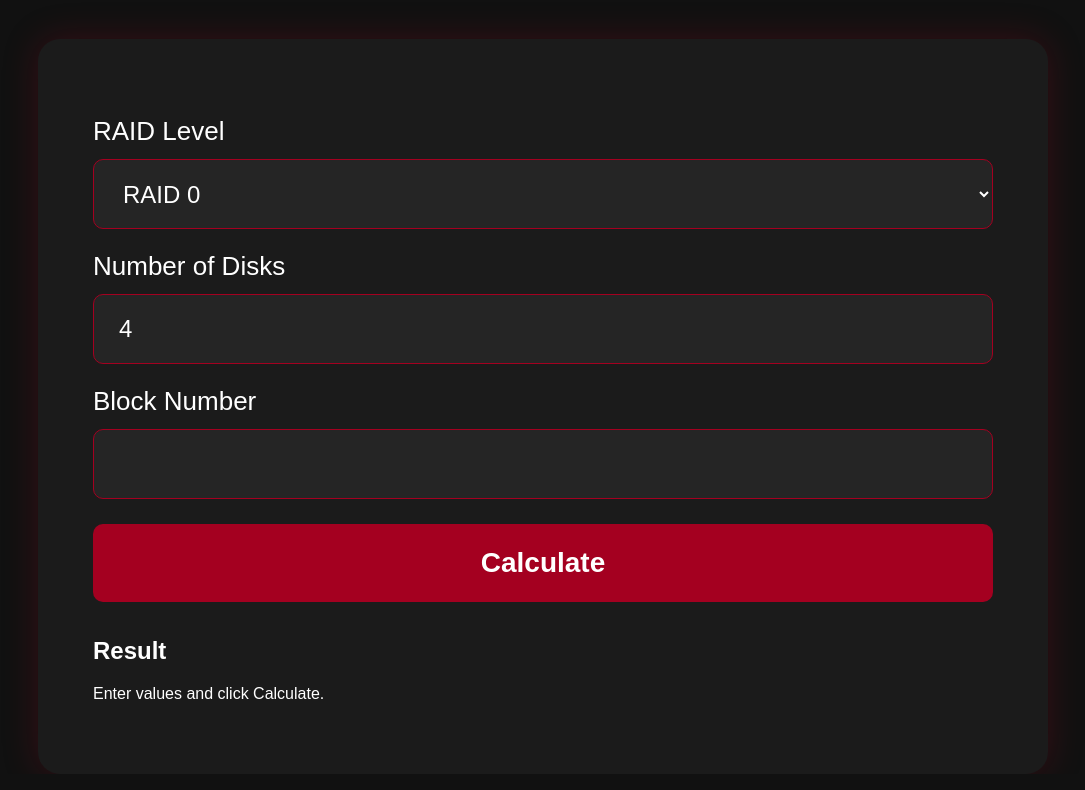
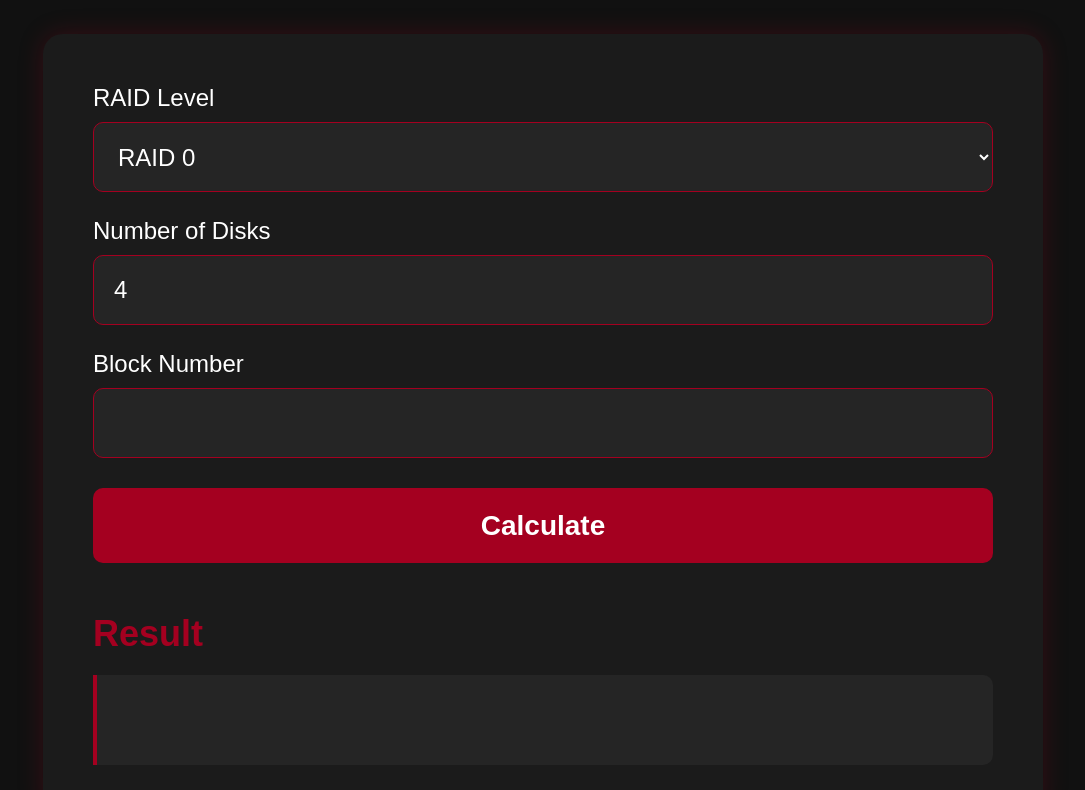
Before and after one commit to fittriya/20261RCOSE32200, a plain HTML site: page index.html in a window 1280 px wide. Shown: the part 140-930 px from the top of the page, without its empty margins (97-1182 px from the left). Drawn offline with Linux system fonts and the light colour scheme.

Commit message:
Refactor HTML structure and improve labels

```diff
--- a/index.html
+++ b/index.html
@@ -2,14 +2,96 @@
 <html>
 <head>
     <title>RAID Mapping Simulator</title>
-    <link rel="stylesheet" href="style.css">
+
+    <style>
+        body {
+            margin: 0;
+            background-color: #111;
+            color: white;
+            font-family: Arial, sans-serif;
+        }
+
+        h1 {
+            text-align: center;
+            color: white;
+            font-family: Consolas, Monaco, monospace;
+            font-size: 64px;
+            font-weight: bold;
+            margin: 50px 0;
+        }
+
+        .container {
+            width: 80%;
+            max-width: 900px;
+            margin: auto;
+            background-color: #1b1b1b;
+            padding: 50px;
+            border-radius: 20px;
+            box-shadow: 0 0 25px rgba(164, 0, 32, 0.25);
+        }
+
+        label {
+            display: block;
+            font-size: 24px;
+            margin-bottom: 10px;
+        }
+
+        input,
+        select {
+            width: 100%;
+            height: 70px;
+            padding: 0 20px;
+            margin-bottom: 25px;
+            font-size: 24px;
+            color: white;
+            background-color: #252525;
+            border: 1px solid #a40020;
+            border-radius: 10px;
+            box-sizing: border-box;
+        }
+
+        button {
+            width: 100%;
+            height: 75px;
+            margin-top: 5px;
+            background-color: #a40020;
+            color: white;
+            border: none;
+            border-radius: 10px;
+            font-size: 28px;
+            font-weight: bold;
+            cursor: pointer;
+        }
+
+        button:hover {
+            background-color: #c0002b;
+        }
+
+        h2 {
+            color: #a40020;
+            font-size: 36px;
+            margin-top: 50px;
+            margin-bottom: 20px;
+        }
+
+        #result {
+            min-height: 50px;
+            padding: 20px;
+            border-left: 4px solid #a40020;
+            background-color: #252525;
+            border-radius: 0 10px 10px 0;
+            font-size: 24px;
+        }
+    </style>
 </head>
+
 <body>
 
     <h1>RAID Mapping Simulator</h1>
 
     <div class="container">
-        <label>RAID Level</label>
+
+        <label for="raidLevel">RAID Level</label>
         <select id="raidLevel">
             <option value="0">RAID 0</option>
             <option value="1">RAID 1</option>
@@ -17,16 +99,17 @@
             <option value="5">RAID 5</option>
         </select>
 
-        <label>Number of Disks</label>
+        <label for="numDisks">Number of Disks</label>
         <input type="number" id="numDisks" value="4">
 
-        <label>Block Number</label>
+        <label for="blockNumber">Block Number</label>
         <input type="number" id="blockNumber">
 
         <button onclick="calculateRaid()">Calculate</button>
 
         <h2>Result</h2>
-        <p id="result">Enter values and click Calculate.</p>
+        <div id="result"></div>
+
     </div>
 
     <script src="script.js"></script>
```
